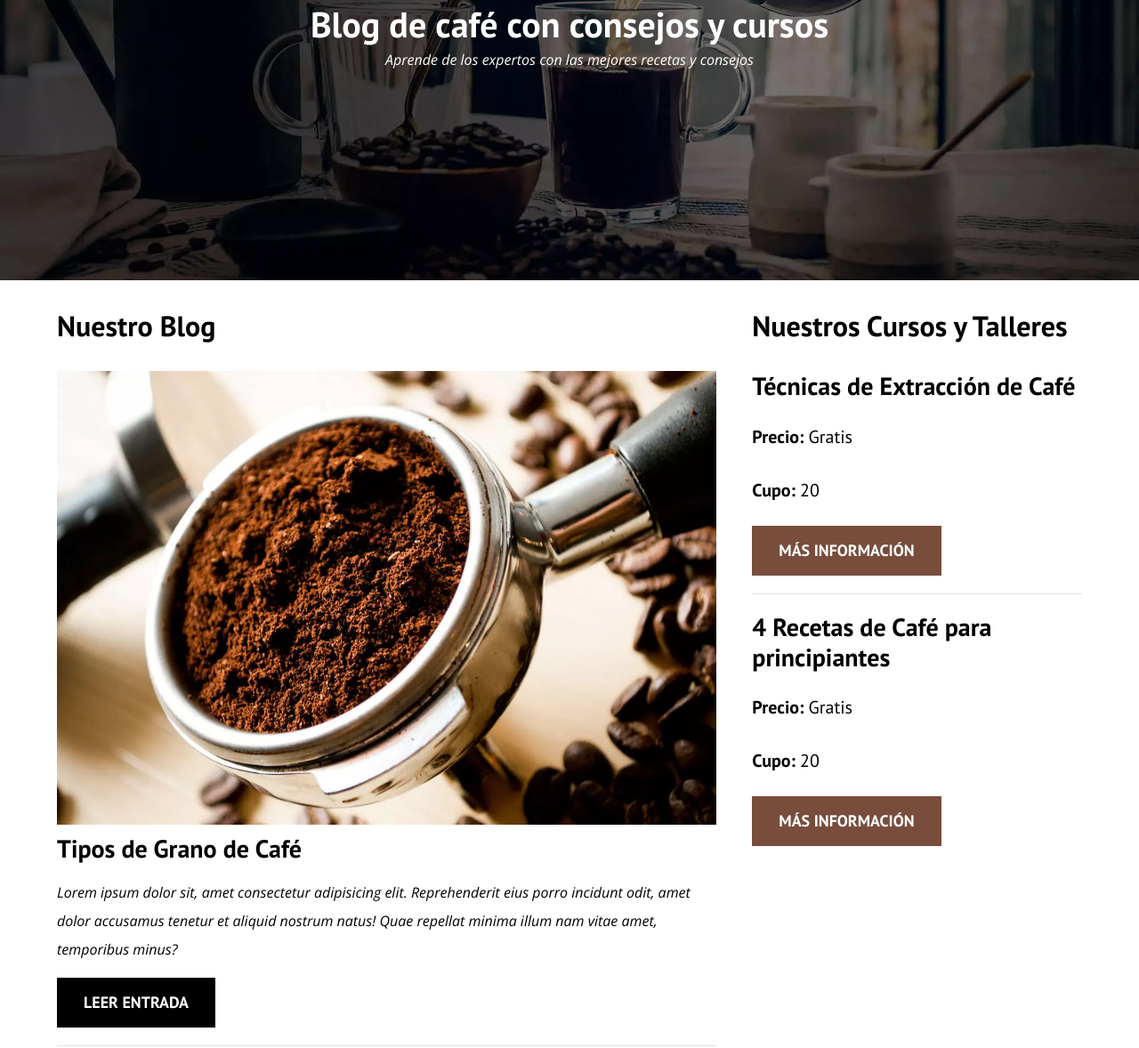
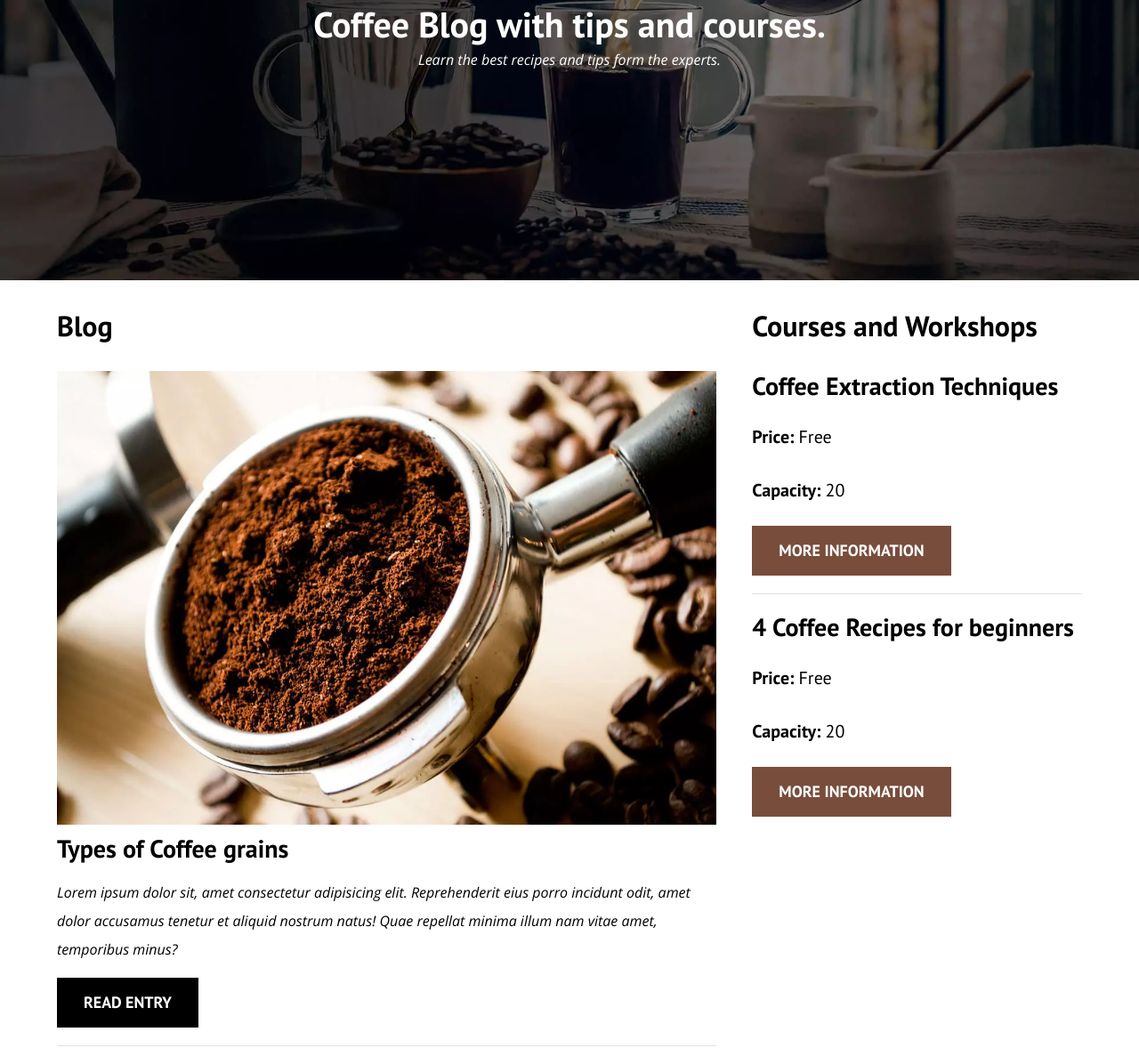
Before and after one commit to celr00/WebDevPractice, a plain HTML site: page coffeeBlog/index.html in a window 1280 px wide. Shown: the part 285-1463 px from the top of the page at 89% size. Drawn offline with nearby package versions, Linux system fonts and the light colour scheme.

Commit message:
index in english

```diff
--- a/coffeeBlog/index.html
+++ b/coffeeBlog/index.html
@@ -37,15 +37,15 @@
         </div>
 
         <div class="header__text center-text">
-            <h2 class="no-margin">Blog de café con consejos y cursos</h2>
-            <p class="no-margin">Aprende de los expertos con las mejores recetas y consejos</p>
+            <h2 class="no-margin">Coffee Blog with tips and courses.</h2>
+            <p class="no-margin">Learn the best recipes and tips form the experts.</p>
         </div>
 
     </header>
 
     <div class="container contenido-principal">
         <main class="blog">
-            <h3>Nuestro Blog</h3>
+            <h3>Blog</h3>
 
             <article class="entry">
                 <div class="entrada__imagen">
@@ -55,10 +55,10 @@
                     </picture>
                 </div>
                 <div class="entrada__contenido">
-                    <h4 class="no-margin">Tipos de Grano de Café</h4>
+                    <h4 class="no-margin">Types of Coffee grains</h4>
                     <p>Lorem ipsum dolor sit, amet consectetur adipisicing elit. Reprehenderit eius porro incidunt odit, amet dolor accusamus tenetur et aliquid nostrum natus! Quae repellat minima illum nam vitae amet, temporibus minus?
                     </p>
-                    <a href="entry.html" class="boton boton--primario">Leer Entrada</a>
+                    <a href="entry.html" class="boton boton--primario">Read entry</a>
                 </div>
             </article>
 
@@ -70,10 +70,10 @@
                     </picture>
                 </div>
                 <div class="entrada__contenido">
-                    <h4 class="no-margin">Deliciosas Recetas de Café</h4>
+                    <h4 class="no-margin">Exquisit Coffee Recipes</h4>
                     <p>Lorem ipsum dolor sit, amet consectetur adipisicing elit. Reprehenderit eius porro incidunt odit, amet dolor accusamus tenetur et aliquid nostrum natus! Quae repellat minima illum nam vitae amet, temporibus minus?
                     </p>
-                    <a href="entry.html" class="boton boton--primario">Leer Entrada</a>
+                    <a href="entry.html" class="boton boton--primario">Read entry</a>
                 </div>
             </article>
 
@@ -82,28 +82,28 @@
                     <img loading="lazy" src="img/blog3.jpg" alt="Imagen BLog">
                 </div>
                 <div class="entrada__contenido">
-                    <h4 class="no-margin">Beneficios del Café</h4>
+                    <h4 class="no-margin">Benefits of drinking coffee</h4>
                     <p>Lorem ipsum dolor sit, amet consectetur adipisicing elit. Reprehenderit eius porro incidunt odit, amet dolor accusamus tenetur et aliquid nostrum natus! Quae repellat minima illum nam vitae amet, temporibus minus?
                     </p>
-                    <a href="entry.html" class="boton boton--primario">Leer Entrada</a>
+                    <a href="entry.html" class="boton boton--primario">Read entry</a>
                 </div>
             </article>
         </main>
         <aside class="sidebar">
-            <h3>Nuestros Cursos y Talleres</h3>
+            <h3>Courses and Workshops</h3>
 
             <ul class="cursos no-padding">
                 <li class="widget-curso">
-                    <h4 class="no-margin">Técnicas de Extracción de Café</h4>
-                    <p class="widget-curso__label">Precio: <span class="widget-curso__info">Gratis</span></p>
-                    <p class="widget-curso__label">Cupo: <span class="widget-curso__info">20</span></p>
-                    <a href="entry.html" class="boton boton--secundario">Más Información</a>
+                    <h4 class="no-margin">Coffee Extraction Techniques</h4>
+                    <p class="widget-curso__label">Price: <span class="widget-curso__info">Free</span></p>
+                    <p class="widget-curso__label">Capacity: <span class="widget-curso__info">20</span></p>
+                    <a href="entry.html" class="boton boton--secundario">More Information</a>
                 </li>
                 <li class="widget-curso">
-                    <h4 class="no-margin">4 Recetas de Café para principiantes</h4>
-                    <p class="widget-curso__label">Precio: <span class="widget-curso__info">Gratis</span></p>
-                    <p class="widget-curso__label">Cupo: <span class="widget-curso__info">20</span></p>
-                    <a href="entry.html" class="boton boton--secundario">Más Información</a>
+                    <h4 class="no-margin">4 Coffee Recipes for beginners</h4>
+                    <p class="widget-curso__label">Price: <span class="widget-curso__info">Free</span></p>
+                    <p class="widget-curso__label">Capacity: <span class="widget-curso__info">20</span></p>
+                    <a href="entry.html" class="boton boton--secundario">More Information</a>
                 </li>
             </ul>
         </aside>
```
